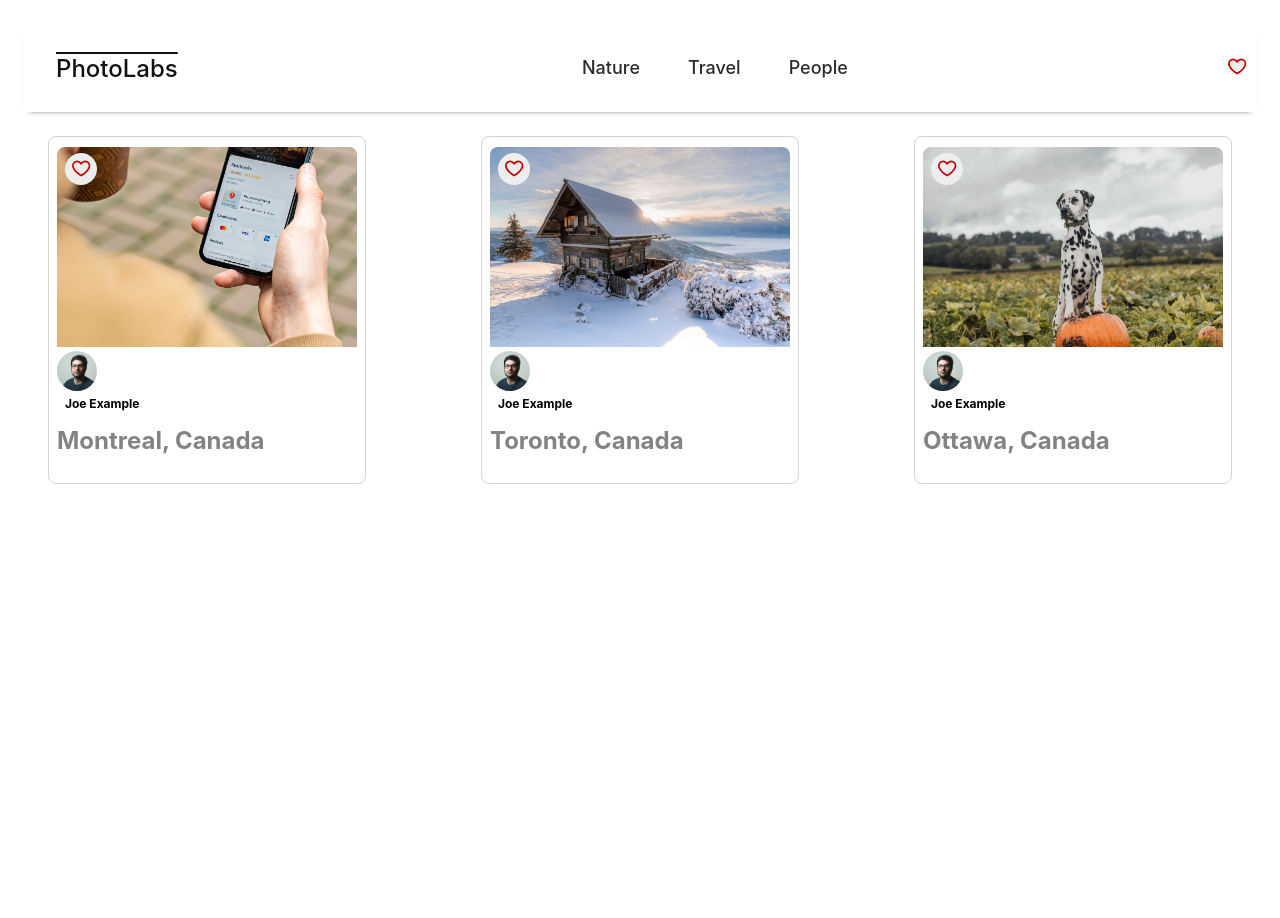
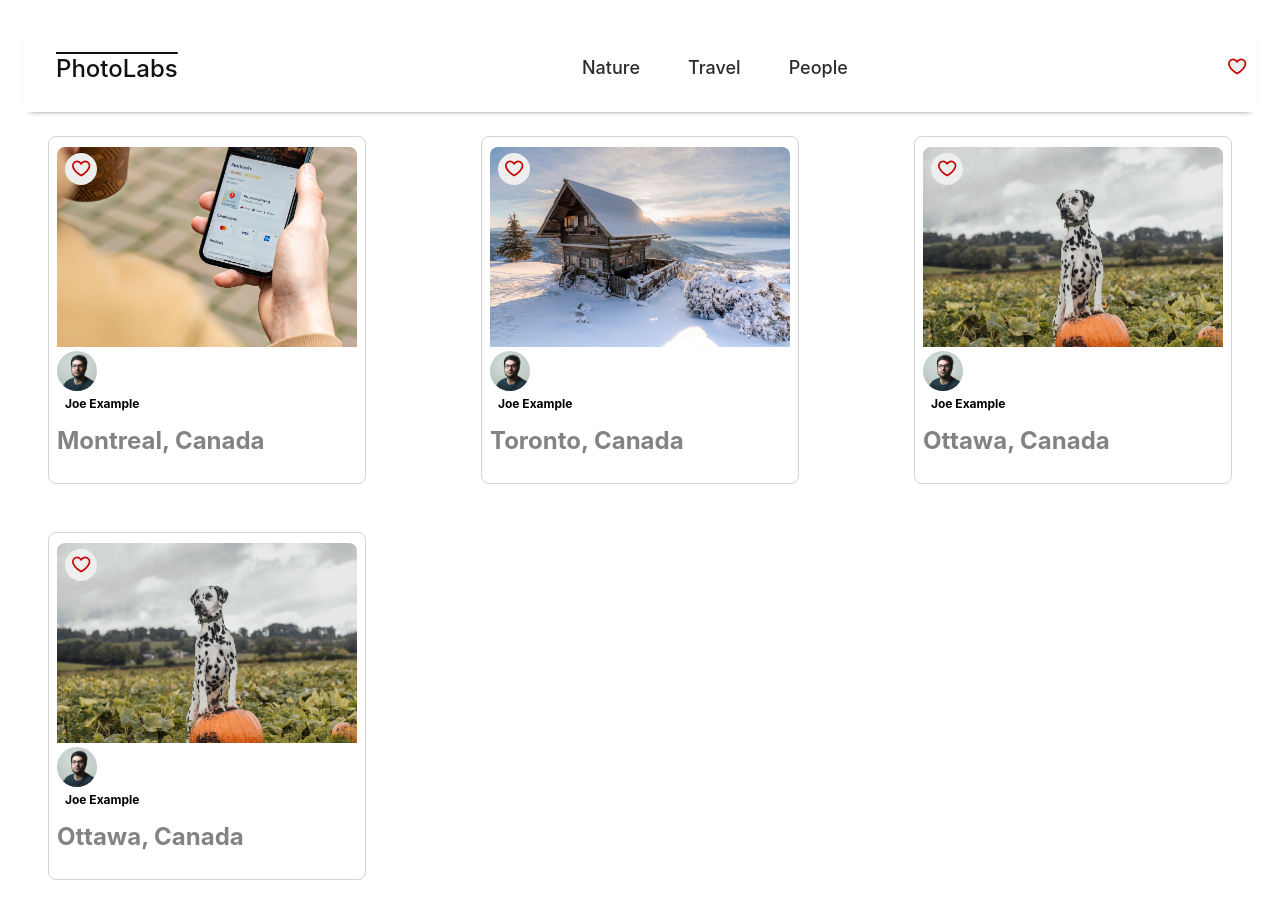
Before and after one commit to EricBradshaw98/photolab2, a React (Create React App) app in the folder frontend/: page / in a window 1280 px wide. Shown: the top 918 px of the page. Before the commit the page ends 800 px from the top, so only its background shows below. Built offline with nearby package versions, Linux system fonts and the light colour scheme; the HTML template or start-up script is replaced by a standard one.

Commit message:
added home route

```diff
--- a/frontend/src/components/PhotoList.jsx
+++ b/frontend/src/components/PhotoList.jsx
@@ -54,6 +54,23 @@ const sampleDataForPhotoList = [
       profile: `${process.env.PUBLIC_URL}/profile-1.jpg`,
     },
   },
+  {
+    id: "3",
+    location: {
+      city: "Ottawa",
+      country: "Canada",
+    },
+    urls: {
+      full: `${process.env.PUBLIC_URL}/Image-3-Full.jpeg`,
+      regular: `${process.env.PUBLIC_URL}/Image-3-Regular.jpeg`,
+    },
+    user: {
+      id: "4",
+      username: "exampleuser",
+      name: "Joe Example",
+      profile: `${process.env.PUBLIC_URL}/profile-1.jpg`,
+    },
+  },
 ];
 
 
```
Also changed, not shown: frontend/src/routes/HomeRoute.jsx (+5 -2 lines).
